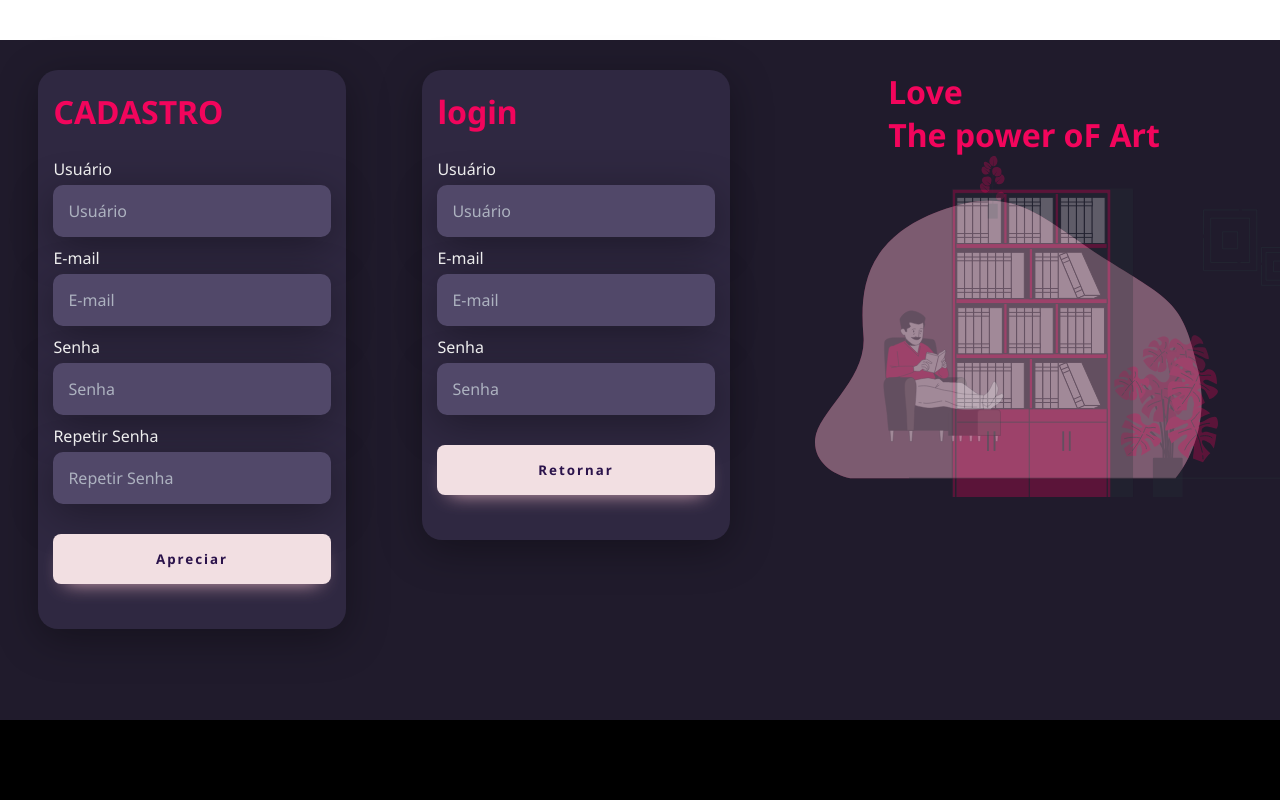
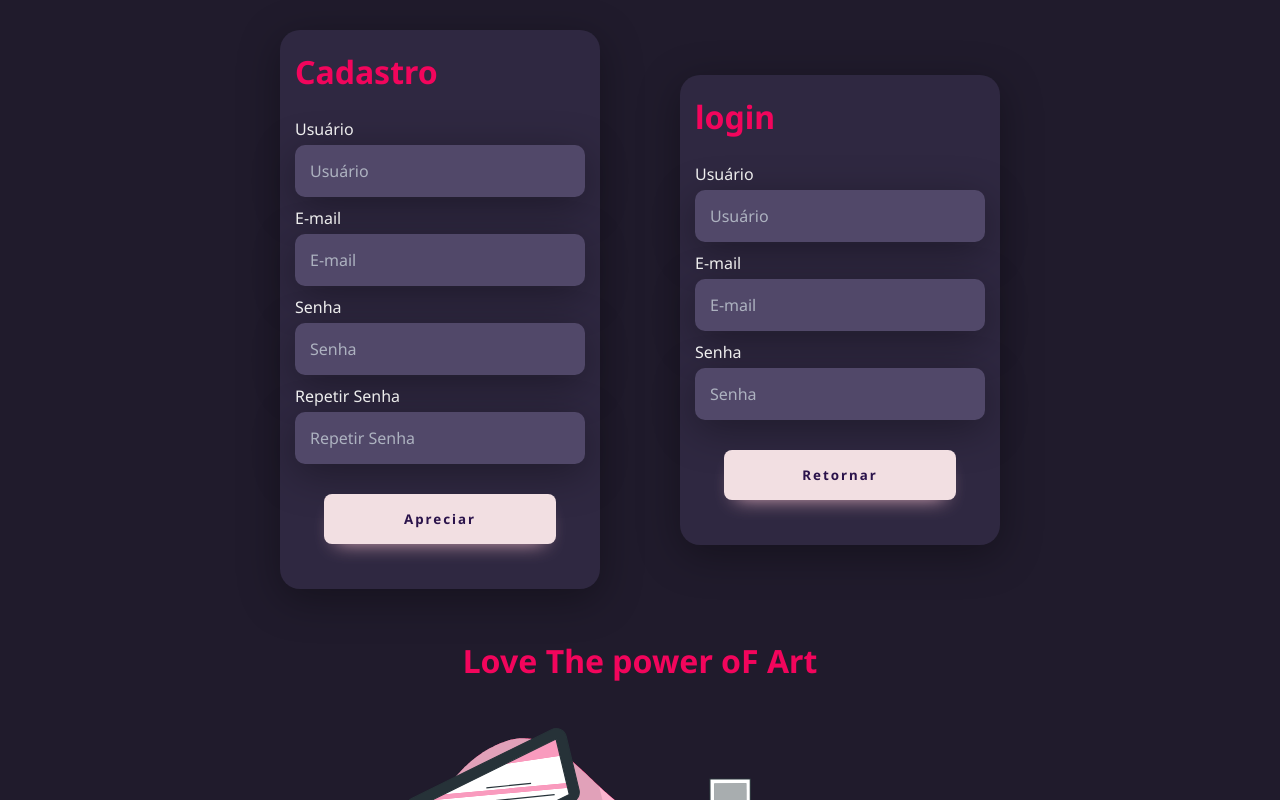
Before and after one commit to MarshFfeco/LoginSignUp, a plain HTML site: page index.html in a window 1280 px wide. Shown: the top 800 px of the page. Drawn offline with Linux system fonts and the light colour scheme.

Commit message:
finalização

```diff
--- /dev/null
+++ b/assets/css/style.css
@@ -0,0 +1,182 @@
+@import url('https://fonts.googleapis.com/css2?family=Noto+Sans:wght@400;700&display=swap');
+
+:root {
+    --cor_1: #70CC8C;
+    --cor_2: #248F44;
+    --cor_3: #114521;
+}
+
+
+* {
+    box-sizing: border-box;
+    margin: 0;
+    padding: 0;
+
+    font-family: 'Noto Sans', sans-serif;
+}
+
+body {
+    min-width: 300px;
+}
+
+/*UTILITARIOS*/
+.centralizacao-flex{
+    display: flex;
+    flex-direction: column;
+    justify-content: center;
+    align-items: center;
+}
+
+
+main {
+    width: 100vw;
+    min-height: 95vh;
+    padding-top: 30px;
+
+    display: flex;
+    justify-content:  center;
+    align-items: center;
+    flex-wrap: wrap;
+
+    background-color: #201b2c;
+}
+
+.middle{
+    width: 400px;
+    height: 100%;
+}
+
+.left{
+    width: 400px;
+    height: 100%;
+}
+
+.right{
+    width: 550px;
+    height: 100%;
+}
+
+h1{
+    font-size: 2em;
+
+    color: #F2055C;
+}
+
+h2{
+    padding-bottom: 20px;
+
+    color: #F2055C;
+
+    font-size: 2em;
+    font-weight: 800;
+    margin: 0;
+}
+
+.card{
+    width: 80%;
+
+    padding: 20px 15px;
+
+    background: #2f2841;
+
+    border-radius: 20px;
+    box-shadow: 0 10px 40px #00000056;
+}
+
+.textfield{
+    width: 100%;
+    margin: 5px 0px;
+
+    display: flex;
+    flex-direction: column;
+    align-items: flex-start;
+    justify-content: center;
+}
+
+.textfield > input {
+    width: 100%;
+    padding: 15px;
+
+    border: none;
+    border-radius: 10px;
+
+    background-color: #514869;
+    color: whitesmoke;
+
+    font-size: 12pt;
+
+    box-shadow: 0 10px 40px #00000056;
+
+    outline: none;
+}
+
+.textfield > input::placeholder{
+    color: #f0ffff94;
+}
+
+.textfield > label {
+    margin-bottom: 5px;
+
+    color: whitesmoke;
+}
+
+.btn {
+    width: 80%;
+    padding: 16px 0px;
+    margin: 25px;
+
+    border: none;
+    border-radius: 8px;
+    box-shadow: 0px 10px 20px -12px #F2BBC9;
+
+    outline: none;
+
+    font-weight: 800;
+
+    letter-spacing: 2px;
+
+    color: #2b134b;
+    background-color: #F2DFE2;
+
+    cursor: pointer;
+
+    transition: 0.5s;
+}
+
+.btn:hover{
+    transform: scale(1.3);
+
+    background-color: #F2055C;
+
+    box-shadow: 0px 5px 10px -6px #F2055C;
+}
+
+
+footer{
+    width: 100vw;
+    height: 5vh;
+
+    background-color: black;
+
+    color: whitesmoke;
+
+    font-size: calc(14px + (26 - 14) * ((100vw - 300px) / (1600 - 300)));
+}
+
+@media only screen and (max-width: 1340px) {
+    .right{
+        margin-top: 50px;
+    }
+}
+
+@media only screen and (max-width: 800px) {
+
+    .middle{
+        margin-top: 50px;
+        width: 700px;
+    }
+
+    .left{
+        width: 700px;
+    }
+}
--- a/index.html
+++ b/index.html
@@ -5,17 +5,14 @@
     <meta http-equiv="X-UA-Compatible" content="IE=edge">
     <meta name="viewport" content="width=device-width, initial-scale=1.0">
     <title>Document</title>
-    <link rel="stylesheet" href="style.css">
+    <link rel="stylesheet" href="./assets/css/style.css">
 </head>
 <body>
-    <header>
-
-    </header>
     <main>
         <section class="left centralizacao-flex ">
         <!--ESTE É PARA O CADASTRO-->
         <div class="card">
-            <h2>CADASTRO</h2>
+            <h2>Cadastro</h2>
             <form action="/" method="post" class="centralizacao-flex">
                 <!--CAMPO PARA USUARIO-->
                 <div class="textfield">
@@ -71,12 +68,12 @@
 
         <!--ESTE É PARA A ARTE-->
         <div class="right centralizacao-flex">
-            <h1>Love<br>The power oF Art</h1>
-            <img src="./house-bookshelves-animate.svg" alt="Imagem muito foda" class="imagem">
+            <h1>Love The power oF Art</h1>
+            <img src="./assets/img/art.svg" alt="Imagem muito foda" class="imagem">
         </div>
     </main>
 
-    <footer>
+    <footer class="centralizacao-flex">
         <p>© Copyright 2022 - All Rights Reserved - MarshFfeco</p>
     </footer>
 </body>
```
Also changed, not shown: assets/img/art.svg (added), preview/g1.png (added), preview/g2.png (added), 1 other file.
